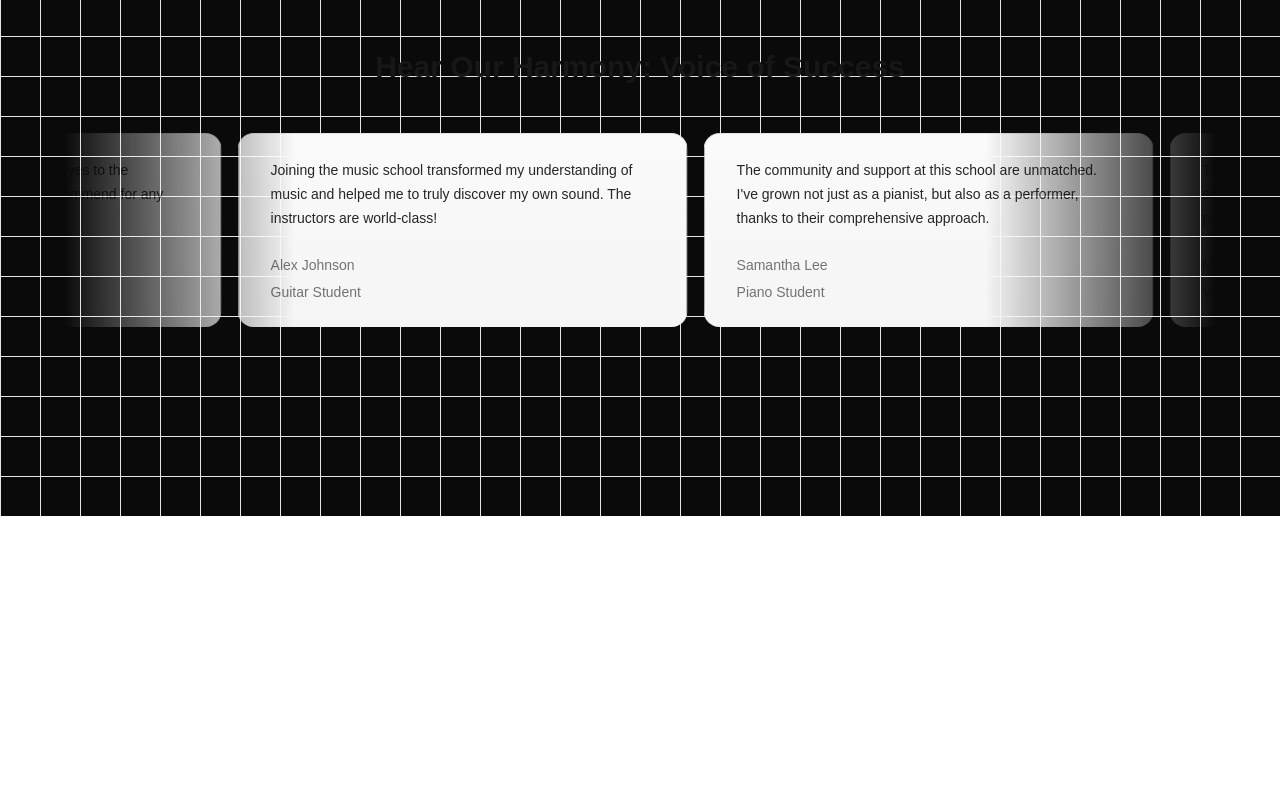
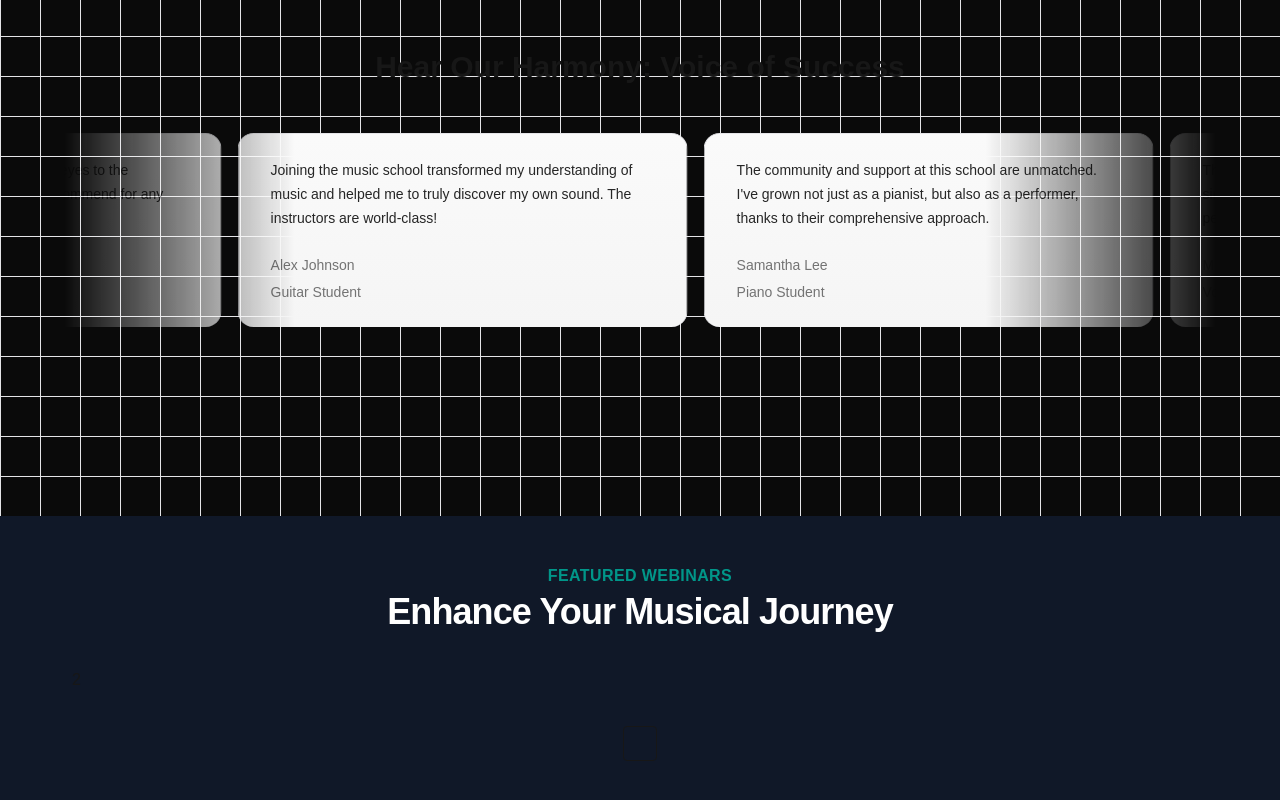
Before and after one commit to sudhanshumandloi/music-class-nextjs, a Next.js app: page / in a window 1280 px wide. Shown: the part 1948-2748 px from the top of the page. Before the commit the page ends 2464 px from the top, so only its background shows below. Built offline with nearby package versions, Linux system fonts and the light colour scheme.

Commit message:
add file for next component

```diff
--- /dev/null
+++ b/src/Components/UpComingWebinars.tsx
@@ -0,0 +1,25 @@
+import Link from "next/link";
+
+function UpComingWebinars() {
+    return(
+        <div className="p-12 bg-gray-900">
+            <div className="max-w-7xl mx-auto px-4 sm:px-6">
+                <div className="text-center">
+                    <h2 className="text-base text-teal-600 font-semibold tracking-wide uppercase">
+                        FEATURED WEBINARS
+                    </h2>
+                    <p className="mt-2 text-3xl leading-8 font-extrabold tracking-tight text-white sm:text-4xl">
+                        Enhance Your Musical Journey
+                    </p>
+                </div>
+                <div className="mt-10">2</div>
+                <div className="mt-10 text-center">
+                    <Link href ={"/"}
+                    className="px-4 py-2 rounded border "></Link>
+                </div>
+            </div>
+        </div>
+    );
+}
+
+export default UpComingWebinars;
--- a/src/app/page.tsx
+++ b/src/app/page.tsx
@@ -2,6 +2,7 @@ import HeroSection from "@/Components/HeroSection";
 import FeaturedCourses from "@/Components/FeaturedCourses";
 import WhyChooseUs from "@/Components/WhyChooseUs";
 import TestimonialCards from "@/Components/TestimonialCards";
+import UpComingWebinars from "@/Components/UpComingWebinars";
 
 export default function Home() {
   return (
@@ -10,6 +11,7 @@ export default function Home() {
       <FeaturedCourses />
       <WhyChooseUs />
       <TestimonialCards />
+      <UpComingWebinars />
     </main>
   );
 }
```
